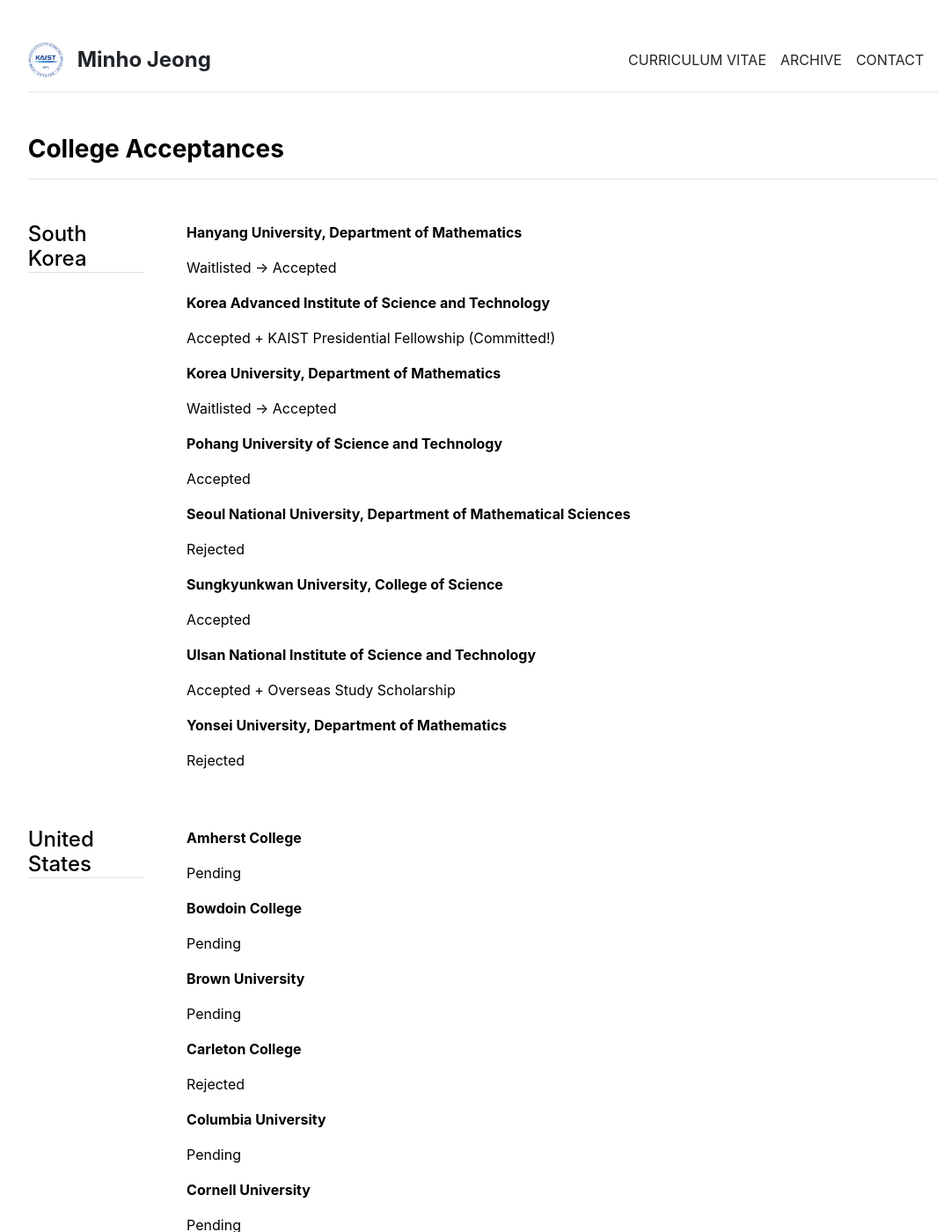
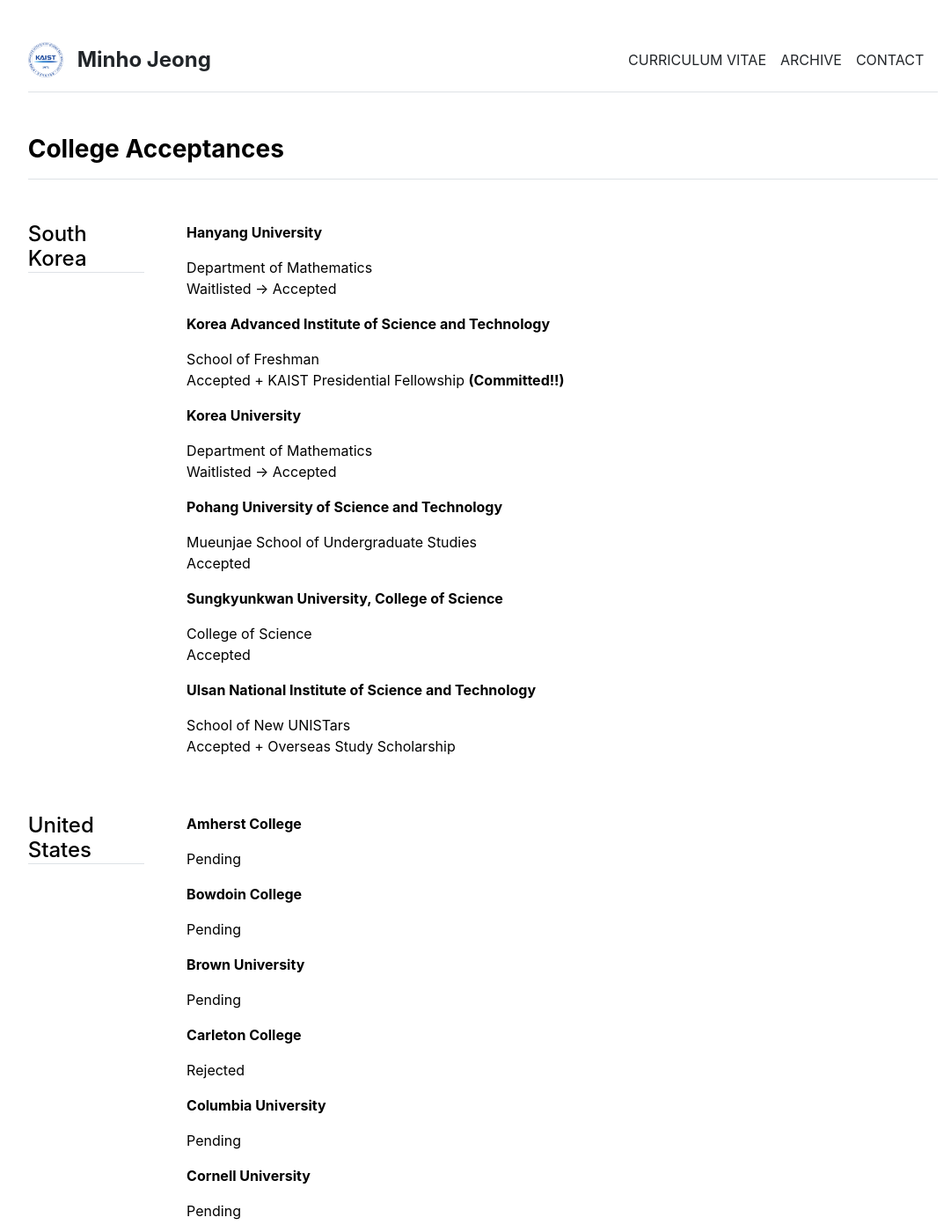
Before and after one commit to mino-jeong/mino-jeong.github.io, a Jekyll site: the page built from adm.md, in a window 1280 px wide and 1400 px high. Shown: the whole window at 88% size, without its empty margins (91-1172 px from the left). Built offline with Jekyll 4.4.1, drawn with Linux system fonts in a browser that asks for light colours.

Commit message:
Update kr.yml

```diff
--- a/_data/adm/kr.yml
+++ b/_data/adm/kr.yml
@@ -1,23 +1,23 @@
-- title: 'Hanyang University, Department of Mathematics'
-  description: 'Waitlisted → Accepted'
+- title: 'Hanyang University'
+  description: 'Department of Mathematics<br>
+  Waitlisted → Accepted'
 
 - title: 'Korea Advanced Institute of Science and Technology'
-  description: 'Accepted + KAIST Presidential Fellowship (Committed!)'
+  description: 'School of Freshman<br>
+  Accepted + KAIST Presidential Fellowship <b>(Committed!!)</b>'
 
-- title: 'Korea University, Department of Mathematics'
-  description: 'Waitlisted → Accepted'
+- title: 'Korea University'
+  description: 'Department of Mathematics<br>
+  Waitlisted → Accepted'
 
 - title: 'Pohang University of Science and Technology'
-  description: 'Accepted'
-
-- title: 'Seoul National University, Department of Mathematical Sciences'
-  description: 'Rejected'
+  description: 'Mueunjae School of Undergraduate Studies<br>
+  Accepted'
 
 - title: 'Sungkyunkwan University, College of Science'
-  description: 'Accepted'
+  description: 'College of Science<br>
+  Accepted'
 
 - title: 'Ulsan National Institute of Science and Technology'
-  description: 'Accepted + Overseas Study Scholarship'
-
-- title: 'Yonsei University, Department of Mathematics'
-  description: 'Rejected'
+  description: 'School of New UNISTars<br>
+  Accepted + Overseas Study Scholarship'
```
